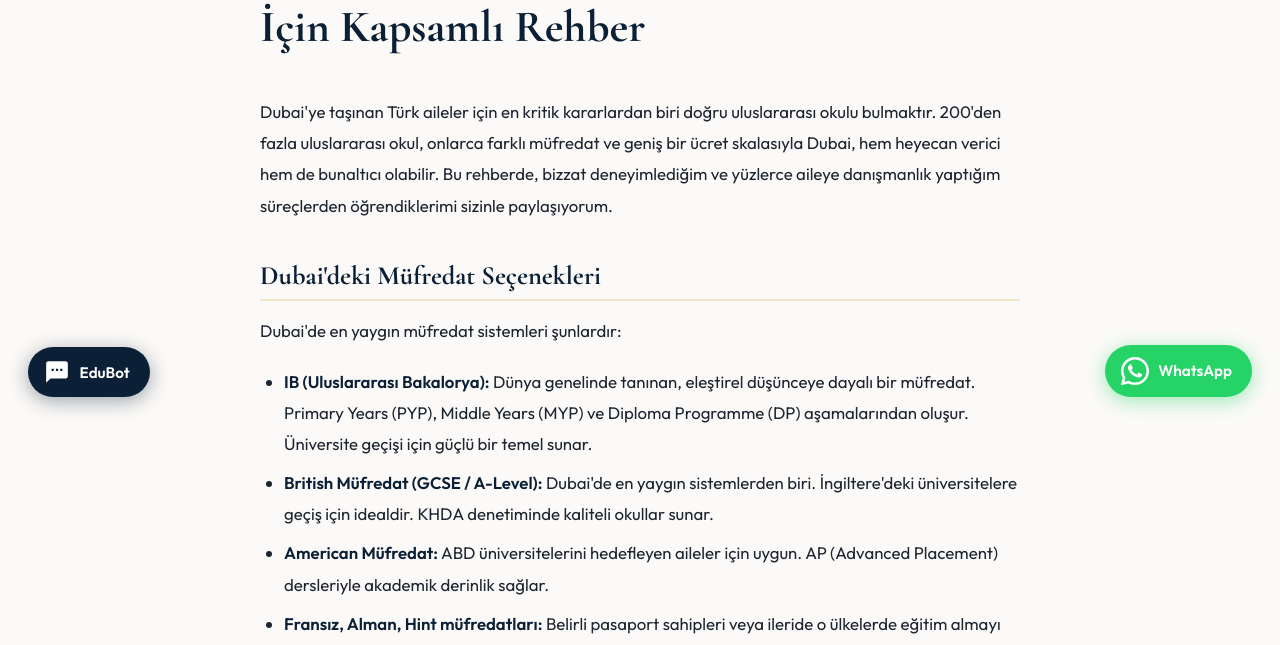
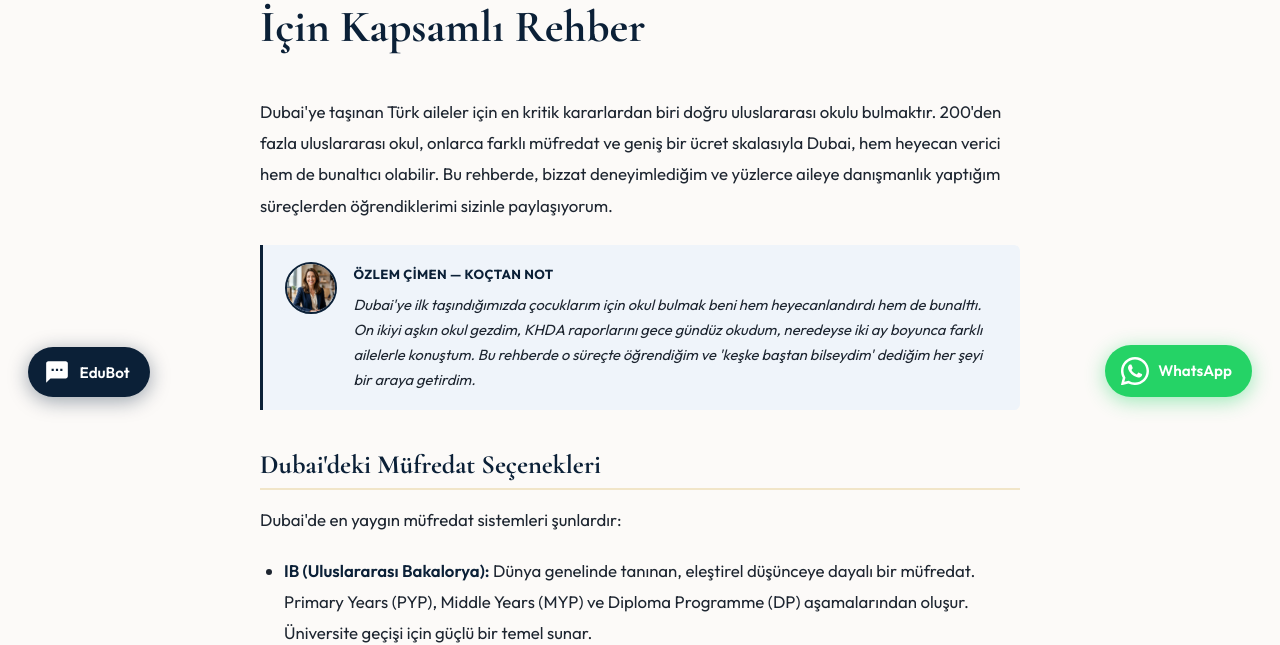
Before and after one commit to okancimen/Edualist, a PHP site: page /blog/dubai-school-guide/ in a window 1280 px wide. Shown: the part 375-1020 px from the top of the page. Run offline with PHP 8.4, Linux system fonts and the light colour scheme.

Commit message:
feat: add personal author note to all 13 blog posts
Each post now opens with a .blog-personal-note component — Özlem's
photo, name, and a first-person biographical anecdote specific to
that post's topic (e.g. her own children's interview experience,
missing a school deadline in Dubai, her TCK children, living costs
across moves). Tone is personal and non-generic throughout.

CSS: .blog-personal-note, .blog-personal-note-img,
     .blog-personal-note-body, .blog-personal-note-name

Co-Authored-By: Claude Sonnet 4.6 <noreply@anthropic.com>

```diff
--- a/httpdocs/blog/dubai-school-guide/index.html
+++ b/httpdocs/blog/dubai-school-guide/index.html
@@ -111,6 +111,18 @@
         <!-- TURKISH CONTENT -->
         <div class="blog-post-body tr-only">
           <p>Dubai'ye taşınan Türk aileler için en kritik kararlardan biri doğru uluslararası okulu bulmaktır. 200'den fazla uluslararası okul, onlarca farklı müfredat ve geniş bir ücret skalasıyla Dubai, hem heyecan verici hem de bunaltıcı olabilir. Bu rehberde, bizzat deneyimlediğim ve yüzlerce aileye danışmanlık yaptığım süreçlerden öğrendiklerimi sizinle paylaşıyorum.</p>
+
+          <div class="blog-personal-note">
+            <picture>
+              <source srcset="../../assets/founder-avatar.webp" type="image/webp">
+              <img src="../../assets/founder-avatar.png" alt="Özlem Çimen" class="blog-personal-note-img" width="52" height="52" loading="lazy">
+            </picture>
+            <div class="blog-personal-note-body">
+              <span class="blog-personal-note-name">Özlem Çimen — Koçtan not</span>
+              <p>Dubai'ye ilk taşındığımızda çocuklarım için okul bulmak beni hem heyecanlandırdı hem de bunalttı. On ikiyi aşkın okul gezdim, KHDA raporlarını gece gündüz okudum, neredeyse iki ay boyunca farklı ailelerle konuştum. Bu rehberde o süreçte öğrendiğim ve 'keşke baştan bilseydim' dediğim her şeyi bir araya getirdim.</p>
+            </div>
+          </div>
+
 
           <h2>Dubai'deki Müfredat Seçenekleri</h2>
           <p>Dubai'de en yaygın müfredat sistemleri şunlardır:</p>
--- a/httpdocs/styles.css
+++ b/httpdocs/styles.css
@@ -2593,3 +2593,44 @@ html[lang="en"] .tr-only {
 .blog-verdict-card.ib-v { border-left: 3px solid var(--primary); }
 .blog-verdict-card.al-v { border-left: 3px solid #c62828; }
 .blog-verdict-card.ap-v { border-left: 3px solid #2e7d32; }
+
+/* ── Personal Author Note ───────────────────────────────────────────────── */
+.blog-personal-note {
+  display: flex;
+  gap: 1rem;
+  align-items: flex-start;
+  background: hsla(215, 55%, 96%, 1);
+  border-left: 3px solid var(--primary);
+  border-radius: 0 var(--radius-sm) var(--radius-sm) 0;
+  padding: 1.1rem 1.4rem;
+  margin: 1.5rem 0 2rem;
+}
+.blog-personal-note-img {
+  width: 52px;
+  height: 52px;
+  border-radius: 50%;
+  object-fit: cover;
+  flex-shrink: 0;
+  border: 2px solid var(--primary);
+}
+.blog-personal-note-body { flex: 1; }
+.blog-personal-note-name {
+  font-weight: 700;
+  font-size: 0.82rem;
+  color: var(--primary);
+  letter-spacing: 0.03em;
+  text-transform: uppercase;
+  margin-bottom: 0.35rem;
+  display: block;
+}
+.blog-personal-note-body p {
+  font-size: 0.92rem;
+  line-height: 1.7;
+  color: var(--text-dark);
+  font-style: italic;
+  margin: 0;
+}
+@media (max-width: 540px) {
+  .blog-personal-note { flex-direction: column; gap: 0.75rem; }
+  .blog-personal-note-img { width: 44px; height: 44px; }
+}
```
Also changed, not shown: httpdocs/blog/almanya-okul-kayit-rehberi/index.html (+12 -0 lines), httpdocs/blog/cocugumu-yurtdisinda-okutmali-miyim/index.html (+12 -0 lines), httpdocs/blog/dubai-okul-kayit-rehberi/index.html (+12 -0 lines), httpdocs/blog/fransa-okul-kayit-rehberi/index.html (+12 -0 lines), httpdocs/blog/hollanda-okul-kayit-rehberi/index.html (+12 -0 lines), httpdocs/blog/ib-alevel-amerikan-mufredat-karsilastirma/index.html (+12 -0 lines), httpdocs/blog/ingiltere-okul-kayit-rehberi/index.html (+12 -0 lines), httpdocs/blog/italya-okul-kayit-rehberi/index.html (+12 -0 lines), httpdocs/blog/kanada-okul-kayit-rehberi/index.html (+12 -0 lines), httpdocs/blog/ucuncu-kultur-cocugu-tck-rehberi/index.html (+12 -0 lines), httpdocs/blog/uluslararasi-okul-mulakatı-nasil-gecilir/index.html (+12 -0 lines), httpdocs/blog/yurtdisi-egitim-maliyet-karsilastirma/index.html (+12 -0 lines).
